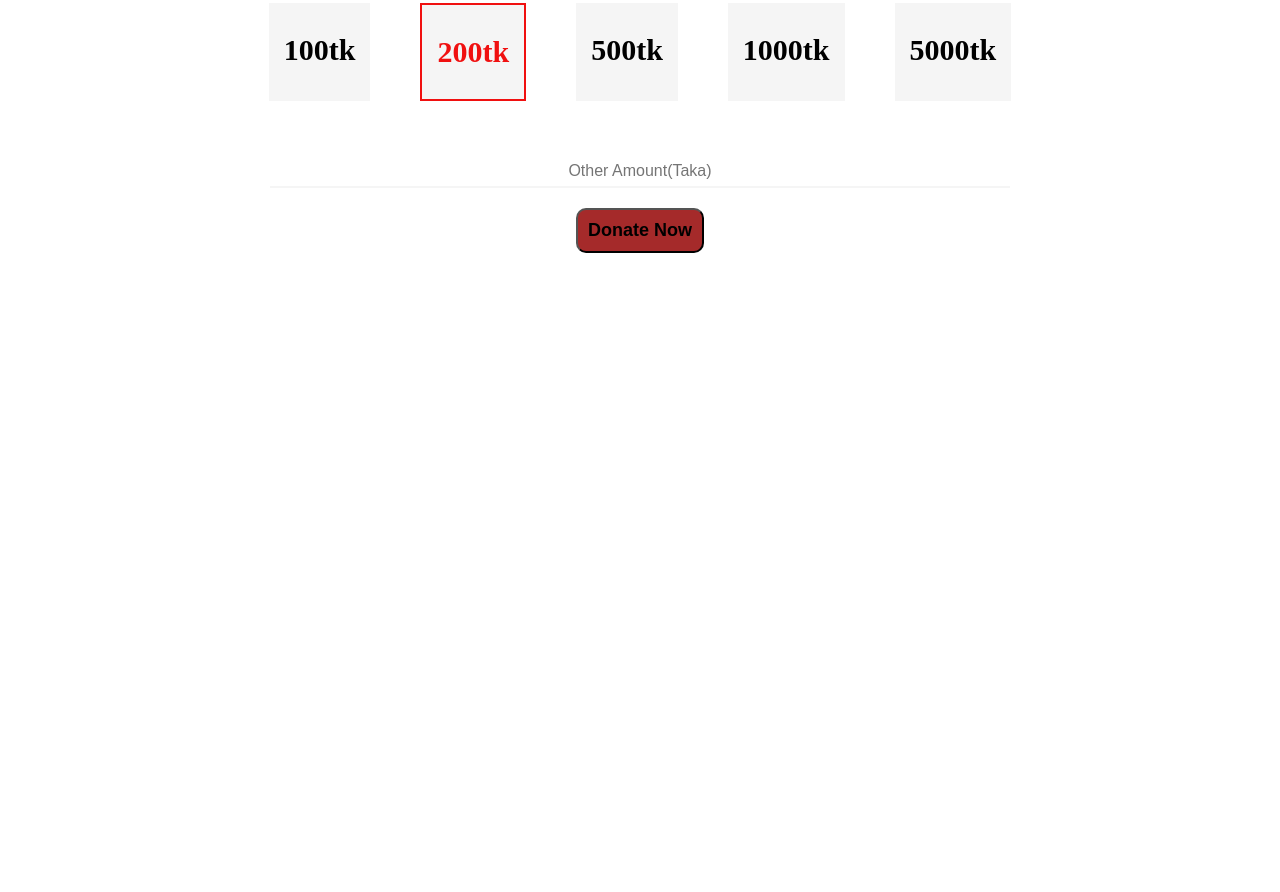
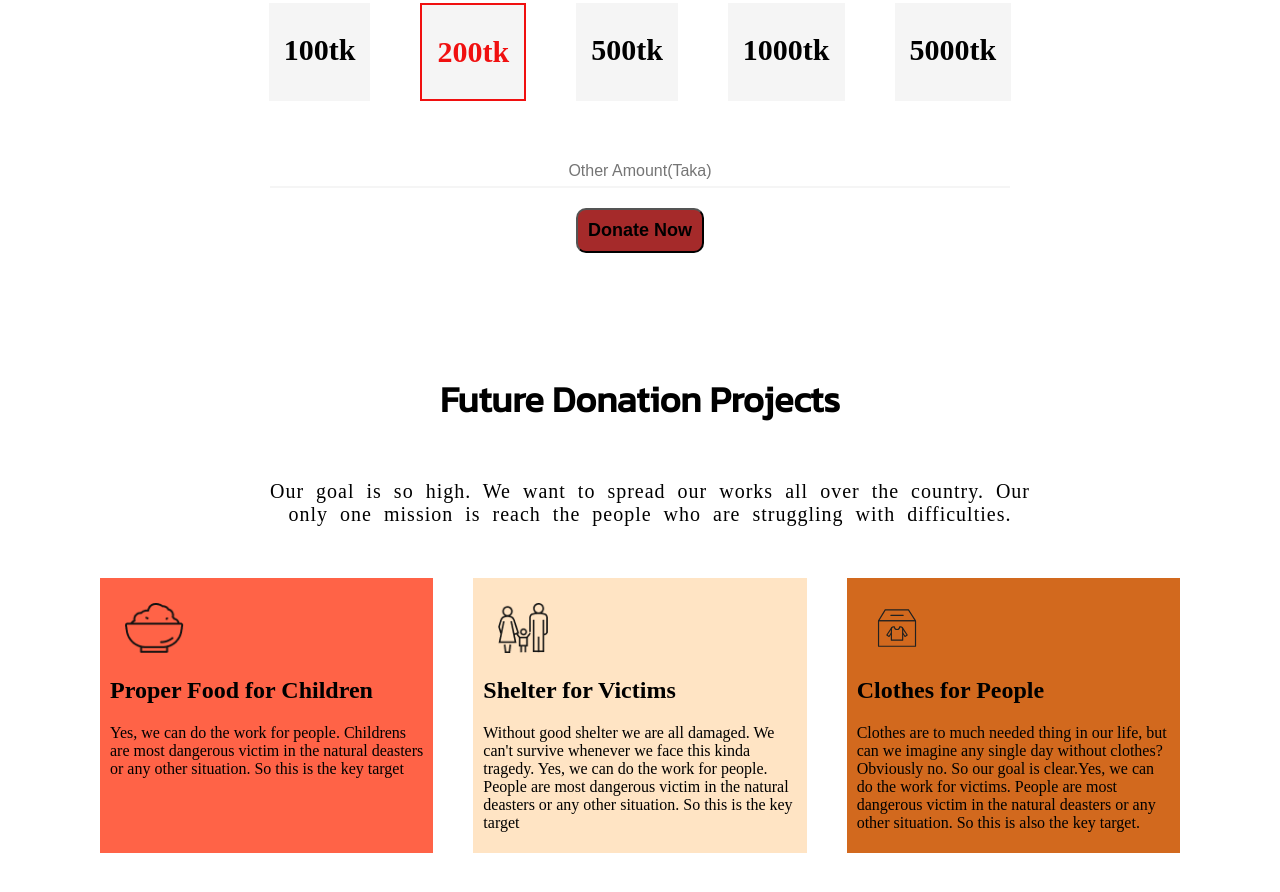
Before and after one commit to easakibahmad/DONATION, a plain HTML site: page index.html in a window 1280 px wide. Shown: the part 1018-1910 px from the top of the page. Before the commit the page ends 1320 px from the top, so only its background shows below. Drawn offline with Linux system fonts and the light colour scheme.

Commit message:
third section done

```diff
--- a/index.css
+++ b/index.css
@@ -146,3 +146,61 @@ body {
 }
 
 /* Section Three Started */
+.sec-three {
+    width: auto;
+    height: 500px;
+    padding: 30px 40px;
+    margin-bottom: 30px;
+}
+
+.third-heading {
+    font-size: 3vh;
+    padding-top: 10px;
+    text-align: center;
+    padding-bottom: 2px;
+    font-family: 'Kanit', sans-serif;
+}
+
+.third-paragraph {
+    font-size: 20px;
+    text-align: center;
+    margin-left: 100px;
+    margin-right: 80px;
+    padding: 2px 120px;
+    letter-spacing: 1px;
+    word-spacing: 6px;
+    margin-bottom: 30px;
+}
+
+.card {
+    display: flex;
+    justify-content: center;
+    margin: 0px 40px 20px 40px;
+}
+
+.card-part {
+    width: 80%;
+    margin-left: 20px;
+    margin-right: 20px;
+    padding: 5px 10px;
+    border-radius: none;
+    background-color: white;
+}
+
+.card-part img {
+    height: 50px;
+    padding-top: 20px;
+    padding-left: 15px;
+}
+
+.card-one {
+    background-color: tomato;
+}
+
+.card-two {
+    background-color: bisque;
+}
+
+.card-three {
+    background-color: chocolate;
+}
--- a/index.html
+++ b/index.html
@@ -37,7 +37,7 @@
     <!-- section two -->
     <section class="sec-two">
         <div class="sec-two-divtop">
-            <h1 class="second-heading">Please donate your brothers and sisters</h1>
+            <h1 class="second-heading">Please donate to your brothers and sisters</h1>
             <p class="second-paragraph">Your small donation can save a precious life for people struggling in vulnerable
                 areas. Your donation never
                 loses, it makes you an internally satisfied person. Such contentment is not to be found anywhere.</p>
@@ -72,7 +72,36 @@
 
     <!-- section three -->
     <section class="sec-three">
-
+        <div class="third-heading">
+            <h1>Future Donation Projects</h1>
+        </div>
+        <div class="third-paragraph">
+            <p>Our goal is so high. We want to spread our works all over the country. Our only one mission is reach the
+                people who are struggling with difficulties.</p>
+        </div>
+        <div class="card">
+            <div class="card-part card-one">
+                <img src="images/food.png" alt="food-image">
+                <h2>Proper Food for Children</h2>
+                <p>Yes, we can do the work for people. Childrens are most dangerous victim in the natural deasters or
+                    any other situation. So this is the key target</p>
+            </div>
+            <div class="card-part card-two">
+                <img src="images/shelter.png" alt="shelter-image">
+                <h2>Shelter for Victims</h2>
+                <p>Without good shelter we are all damaged. We can't survive whenever we face this kinda tragedy. Yes,
+                    we can do the work for people. People are most dangerous victim in the natural deasters or
+                    any other situation. So this is the key target</p>
+            </div>
+            <div class="card-part card-three">
+                <img src="images/clothes.svg" alt="clothes-image">
+                <h2>Clothes for People</h2>
+                <p>Clothes are to much needed thing in our life, but can we imagine any single day without clothes?
+                    Obviously no. So our goal is clear.Yes, we can do the work for victims. People are most dangerous
+                    victim in the natural deasters or
+                    any other situation. So this is also the key target.</p>
+            </div>
+        </div>
     </section>
 </body>
 
```
Also changed, not shown: images/clothes.svg (added), images/food.png (added), images/shelter.png (added).
